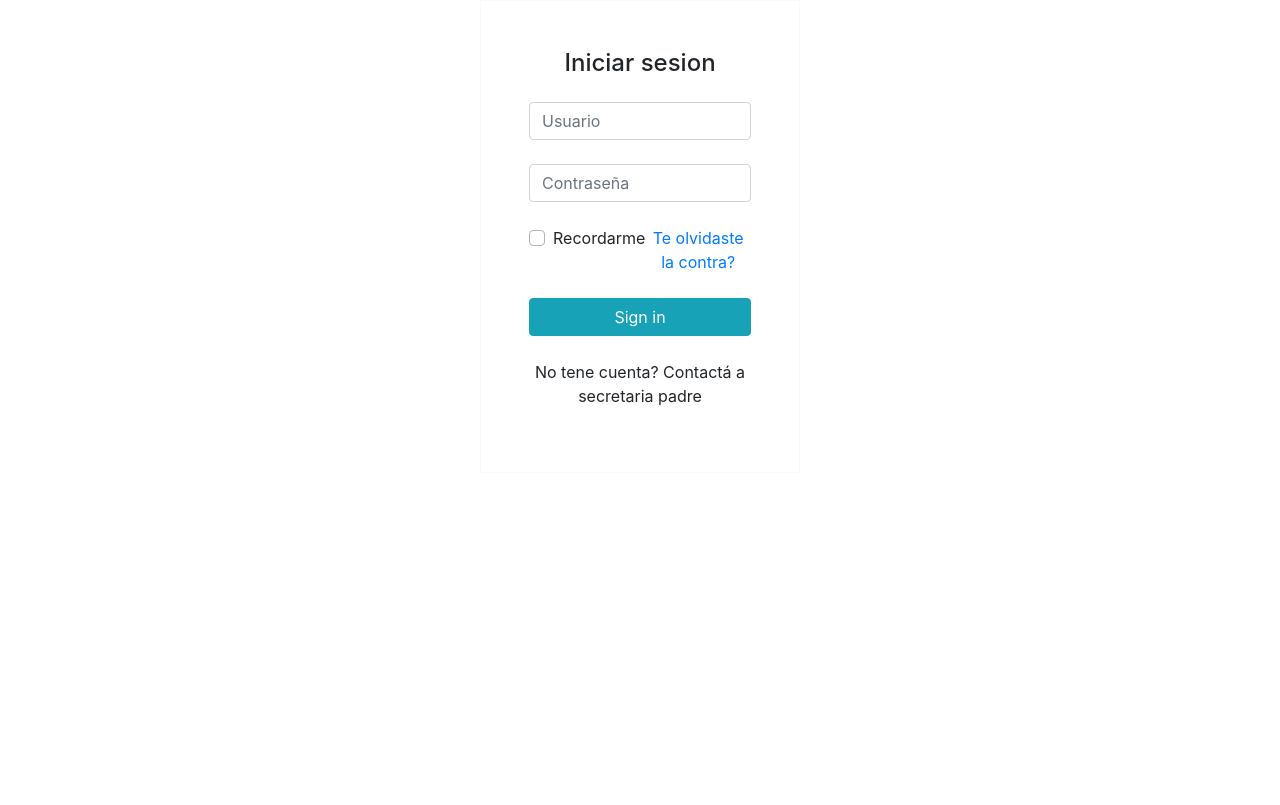
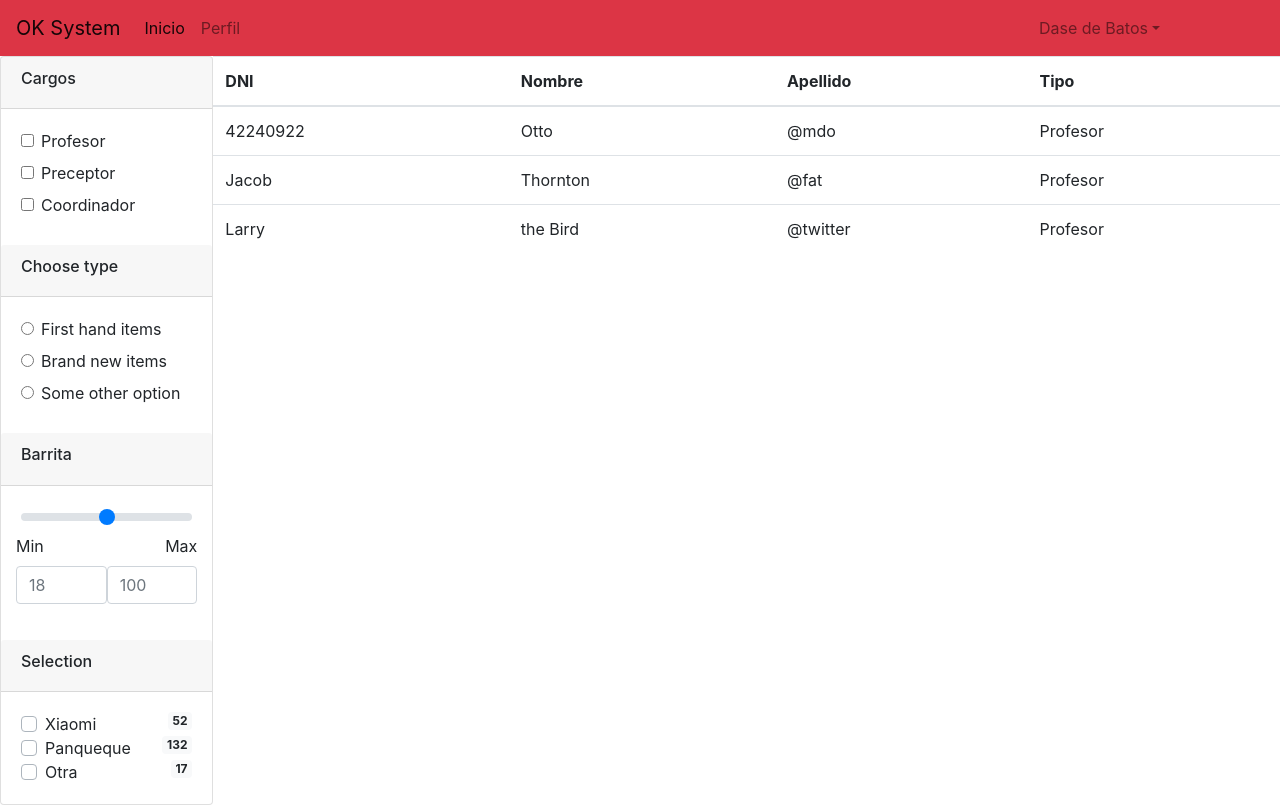
Before and after one commit to otto-krause/Proyecto-1.1-digitalizacion-de-datos-vue, a Vue app: page /autoridades in a window 1280 px wide. Built offline with nearby package versions, Linux system fonts and the light colour scheme; no server answers.

Commit message:
intento de conexion con el servidor

```diff
--- /dev/null
+++ b/src/components/Autoridades.vue
@@ -0,0 +1,181 @@
+<template>
+  <div>
+    <navigation />
+    <div class="container-fluid">
+      <div class="row">
+        <div class="col-3 col-lg-2">
+          <div class="card">
+            <article class="card-group-item">
+              <header class="card-header">
+                <h6 class="title">Cargos</h6>
+              </header>
+              <div class="card-body">
+                <form>
+                  <label class="form-check">
+                    <input class="form-check-input" type="checkbox" value />
+                    <span class="form-check-label">Profesor</span>
+                  </label>
+                  <!-- form-check.// -->
+                  <label class="form-check">
+                    <input class="form-check-input" type="checkbox" value />
+                    <span class="form-check-label">Preceptor</span>
+                  </label>
+                  <!-- form-check.// -->
+                  <label class="form-check">
+                    <input class="form-check-input" type="checkbox" value />
+                    <span class="form-check-label">Coordinador</span>
+                  </label>
+                  <!-- form-check.// -->
+                </form>
+              </div>
+              <!-- card-body.// -->
+            </article>
+            <!-- card-group-item.// -->
+
+            <article class="card-group-item">
+              <header class="card-header">
+                <h6 class="title">Choose type</h6>
+              </header>
+              <div class="card-body">
+                <label class="form-check">
+                  <input class="form-check-input" type="radio" name="exampleRadio" value />
+                  <span class="form-check-label">First hand items</span>
+                </label>
+                <label class="form-check">
+                  <input class="form-check-input" type="radio" name="exampleRadio" value />
+                  <span class="form-check-label">Brand new items</span>
+                </label>
+                <label class="form-check">
+                  <input class="form-check-input" type="radio" name="exampleRadio" value />
+                  <span class="form-check-label">Some other option</span>
+                </label>
+              </div>
+              <!-- card-body.// -->
+            </article>
+            <!-- card-group-item.// -->
+
+            <!-- card.// -->
+
+            <article class="card-group-item">
+              <header class="card-header">
+                <h6 class="title">Barrita</h6>
+              </header>
+              <div class="card-body">
+                <input class="custom-range" min="0" max="100" name type="range" />
+                <div class="form-row">
+                  <div class="form-group col-md-6">
+                    <label>Min</label>
+                    <input type="number" class="form-control" id="inputEmail4" placeholder="18" />
+                  </div>
+                  <div class="form-group col-md-6 text-right">
+                    <label>Max</label>
+                    <input type="number" class="form-control" placeholder="100" />
+                  </div>
+                </div>
+              </div>
+              <!-- card-body.// -->
+            </article>
+            <!-- card-group-item.// -->
+            <article class="card-group-item">
+              <header class="card-header">
+                <h6 class="title">Selection</h6>
+              </header>
+              <div class="card-body">
+                <div class="custom-control custom-checkbox">
+                  <span class="float-right badge badge-light round">52</span>
+                  <input type="checkbox" class="custom-control-input" id="Check1" />
+                  <label class="custom-control-label" for="Check1">Xiaomi</label>
+                </div>
+                <!-- form-check.// -->
+
+                <div class="custom-control custom-checkbox">
+                  <span class="float-right badge badge-light round">132</span>
+                  <input type="checkbox" class="custom-control-input" id="Check2" />
+                  <label class="custom-control-label" for="Check2">Panqueque</label>
+                </div>
+                <!-- form-check.// -->
+
+                <div class="custom-control custom-checkbox">
+                  <span class="float-right badge badge-light round">17</span>
+                  <input type="checkbox" class="custom-control-input" id="Check3" />
+                  <label class="custom-control-label" for="Check3">Otra</label>
+                </div>
+                <!-- form-check.// -->
+              </div>
+              <!-- card-body.// -->
+            </article>
+            <!-- card-group-item.// -->
+          </div>
+          <!-- card.// -->
+        </div>
+        <div class="col">
+          <table class="table">
+            <thead>
+              <tr>
+                <th scope="col">DNI</th>
+                <th scope="col">Nombre</th>
+                <th scope="col">Apellido</th>
+                <th scope="col">Tipo</th>
+              </tr>
+            </thead>
+            <tbody>
+              <tr>
+                <td>42240922</td>
+                <td>Otto</td>
+                <td>@mdo</td>
+                <td>Profesor</td>
+              </tr>
+              <tr>
+                <td>Jacob</td>
+                <td>Thornton</td>
+                <td>@fat</td>
+                <td>Profesor</td>
+              </tr>
+              <tr>
+                <td>Larry</td>
+                <td>the Bird</td>
+                <td>@twitter</td>
+                <td>Profesor</td>
+              </tr>
+            </tbody>
+          </table>
+        </div>
+      </div>
+    </div>
+  </div>
+</template>
+
+<script>
+import Navigation from "./Navigation";
+
+import axios from "axios";
+
+export default {
+  name: "Autoridades",
+  components: {
+    Navigation
+  },
+  data() {
+    return {};
+  },
+  beforeMount() {
+    this.getTasks();
+  },
+  methods: {
+    getTasks() {
+      axios.get("/api/autoridad").then(result => {
+        console.log({result});
+      });
+    }
+  }
+};
+</script>
+
+<style scoped>
+.container {
+  padding: 0 !important;
+}
+[class*="col"] {
+  padding: 0 !important;
+}
+</style>
--- a/src/components/Login.vue
+++ b/src/components/Login.vue
@@ -1,10 +1,17 @@
 <template>
+  <div>
+    <Navigation/>
     <!-- Default form login -->
     <form class="text-center border border-light p-5 container col-md-5 col-lg-3" action="#!">
       <p class="h4 mb-4">Iniciar sesion</p>
 
       <!-- Email -->
-    <input type="email" id="defaultLoginFormEmail" class="form-control mb-4" placeholder="Usuario" />
+      <input
+        type="email"
+        id="defaultLoginFormEmail"
+        class="form-control mb-4"
+        placeholder="Usuario"
+      />
 
       <!-- Password -->
       <input
@@ -32,28 +39,32 @@
       <button class="btn btn-info btn-block my-4" type="submit">Sign in</button>
 
       <!-- Register -->
-    <p>
-      No tene cuenta? Contactá a secretaria padre
-    </p>
+      <p>No tene cuenta? Contactá a secretaria padre</p>
     </form>
     <!-- Default form login -->
+  </div>
 </template>
 
 <script>
+import Navigation from "./Navigation";
+
 import axios from "axios";
 
 export default {
-  name: "Navigation",
+  name: "Login",
+  components:{
+    Navigation
+  },
   data() {
     return {};
   },
-  mounted() {
+  beforeMount() {
     this.getTasks();
   },
   methods: {
     getTasks() {
-      axios.get("/api/tasks").then(result => {
-        console.log(result.data);
+      axios.get("/api/autoridad").then(result => {
+        console.log({result});
       });
     }
   }
--- a/src/components/Navigation.vue
+++ b/src/components/Navigation.vue
@@ -1,6 +1,6 @@
 <template>
-  <nav class="navbar navbar-expand-lg navbar-light bg-light">
-    <a class="navbar-brand" href="#">Navbar</a>
+  <nav class="navbar navbar-expand-md navbar-light bg-danger">
+    <a class="navbar-brand" href="#">OK System</a>
     <button
       class="navbar-toggler"
       type="button"
@@ -17,14 +17,16 @@
       <ul class="navbar-nav mr-auto">
         <li class="nav-item active">
           <a class="nav-link" href="#">
-            Home
+            Inicio
             <span class="sr-only">(current)</span>
           </a>
         </li>
         <li class="nav-item">
-          <a class="nav-link" href="#">Link</a>
+          <a class="nav-link" href="#">Perfil</a>
         </li>
-        <li class="nav-item dropdown">
+      </ul>
+      <ul class="navbar-nav mr-5">
+        <li class="nav-item dropdown mr-5">
           <a
             class="nav-link dropdown-toggle"
             href="#"
@@ -33,22 +35,15 @@
             data-toggle="dropdown"
             aria-haspopup="true"
             aria-expanded="false"
-          >Dropdown</a>
+          >Dase de Batos</a>
           <div class="dropdown-menu" aria-labelledby="navbarDropdown">
-            <a class="dropdown-item" href="#">Action</a>
+            <a class="dropdown-item" href="#">Autoridades</a>
             <a class="dropdown-item" href="#">Another action</a>
             <div class="dropdown-divider"></div>
             <a class="dropdown-item" href="#">Something else here</a>
           </div>
         </li>
-        <li class="nav-item">
-          <a class="nav-link disabled" href="#">Disabled</a>
-        </li>
       </ul>
-      <form class="form-inline my-2 my-lg-0">
-        <input class="form-control mr-sm-2" type="search" placeholder="Search" aria-label="Search" />
-        <button class="btn btn-outline-success my-2 my-sm-0" type="submit">Search</button>
-      </form>
     </div>
   </nav>
 </template>
@@ -61,16 +56,6 @@ export default {
   data() {
     return {};
   },
-  mounted() {
-    this.getTasks();
-  },
-  methods: {
-    getTasks() {
-      axios.get("/api/tasks").then(result => {
-        console.log(result.data);
-      });
-    }
-  }
 };
 </script>
 
--- /dev/null
+++ b/src/components/SignUp.vue
@@ -0,0 +1,83 @@
+<template>
+  <div>
+    <Navigation/>
+    <!-- Default form register -->
+    <form class="text-center border border-light p-5 container col-md-5 col-lg-3" action="#!">
+      <p class="h4 mb-4">Registro</p>
+
+      <div class="form-row mb-4">
+        <div class="col">
+          <!-- First name -->
+          <input
+            type="text"
+            id="defaultRegisterFormFirstName"
+            class="form-control"
+            placeholder="Usuario"
+          />
+        </div>
+        <div class="col">
+          <!-- Last name -->
+          <input
+            type="text"
+            id="defaultRegisterFormLastName"
+            class="form-control"
+            placeholder="Apellido"
+          />
+        </div>
+      </div>
+
+      <!-- E-mail -->
+      <input
+        type="email"
+        id="defaultRegisterFormEmail"
+        class="form-control mb-4"
+        placeholder="E-mail"
+      />
+
+      <!-- Password -->
+      <input
+        type="password"
+        id="defaultRegisterFormPassword"
+        class="form-control"
+        placeholder="Contraseña"
+        aria-describedby="defaultRegisterFormPasswordHelpBlock"
+      />
+      <small
+        id="defaultRegisterFormPasswordHelpBlock"
+        class="form-text text-muted mb-4"
+      >Como minimo 8 digitos y una mayuscula</small>
+
+      <!-- Sign up button -->
+      <button class="btn btn-danger my-4 btn-block" type="submit">Registrarse</button>
+    </form>
+    <!-- Default form register -->
+  </div>
+</template>
+<script>
+import Navigation from "./Navigation";
+
+import axios from "axios";
+
+export default {
+  name: "SignUp",
+  components: {
+    Navigation
+  },
+  data() {
+    return {};
+  },
+  mounted() {
+    this.getTasks();
+  },
+  methods: {
+    getTasks() {
+      axios.get("/api/tasks").then(result => {
+        console.log(result.data);
+      });
+    }
+  }
+};
+</script>
+
+<style>
+</style>
--- a/src/router/index.js
+++ b/src/router/index.js
@@ -1,15 +1,35 @@
 import Vue from 'vue'
 import Router from 'vue-router'
+
+import Navigation from '@/components/Navigation'
 import Login from '@/components/Login'
+import SignUp from '@/components/SignUp'
+import Autoridades from '@/components/Autoridades'
 
 Vue.use(Router)
 
 export default new Router({
+  mode: 'history',
   routes: [
     {
-      path: '/',
+      path: '/login',
       name: 'Login',
       component: Login
-    }
+    },
+    {
+      path: '/SignUp',
+      name: 'SignUp',
+      component: SignUp
+    },
+    {
+      path: '/autoridades',
+      name: 'Autoridades',
+      component: Autoridades
+    },
+    {
+      path: '/*',
+      name: 'Navigation',
+      component: Navigation
+    },
   ]
 })
```
Lines whose indentation alone changed are shown as unchanged.
